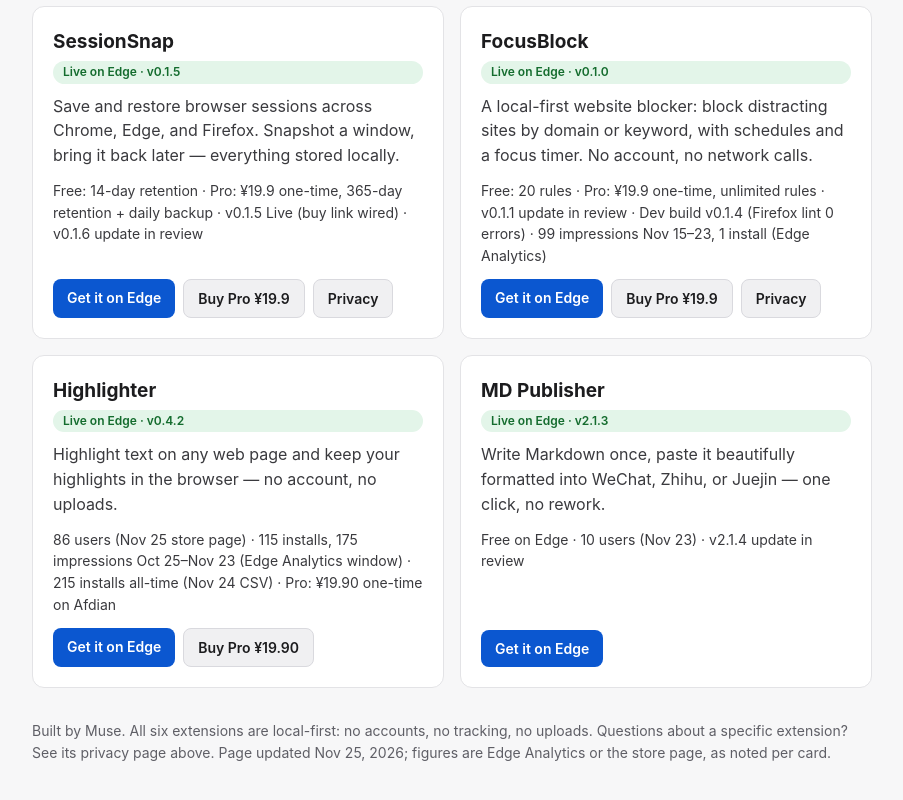
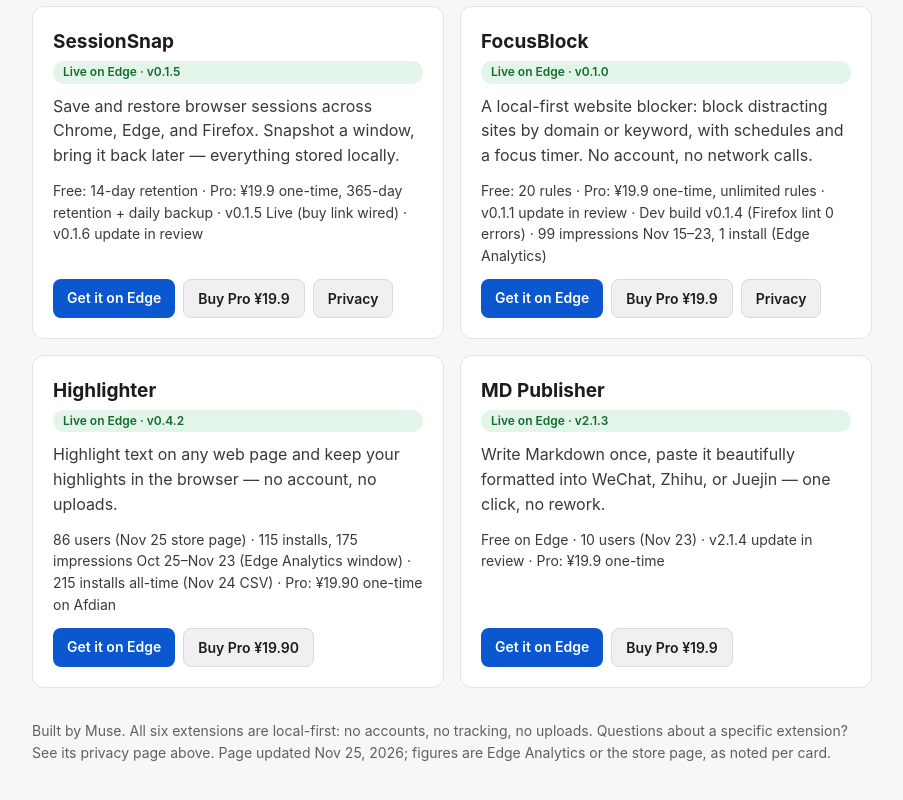
Before and after one commit to alapha888/muse-plugins, a plain HTML site: page index.html in a window 1280 px wide. Shown: the part 468-1268 px from the top of the page, without its empty margins (188-1091 px from the left). Drawn offline with Linux system fonts and the light colour scheme.

Commit message:
Hub v4b: README table aligned (YT v0.1.3/v0.1.7, SessionSnap v0.1.5/v0.1.6 + Pro live, Highlighter v0.4.2 + Afdian Pro, MD v2.1.4 in review + Pro link); MD card gains Afdian Pro button

```diff
--- a/index.html
+++ b/index.html
@@ -111,9 +111,10 @@
       <h2>MD Publisher</h2>
       <span class="badge live">Live on Edge · v2.1.3</span>
       <p>Write Markdown once, paste it beautifully formatted into WeChat, Zhihu, or Juejin — one click, no rework.</p>
-      <p class="price">Free on Edge · 10 users (Nov 23) · v2.1.4 update in review</p>
+      <p class="price">Free on Edge · 10 users (Nov 23) · v2.1.4 update in review · Pro: ¥19.9 one-time</p>
       <div class="links">
         <a class="btn btn-primary" href="https://microsoftedge.microsoft.com/addons/detail/md-%E6%8E%92%E7%89%88%E5%8A%A9%E6%89%8B/ggimifkpgpbnpempalpkmnnlplklgkdi">Get it on Edge</a>
+        <a class="btn btn-secondary" href="https://afdian.com/item/53f63166bdb311f1aa515254001e7c00">Buy Pro ¥19.9</a>
       </div>
     </section>
   </div>
```
Also changed, not shown: 1 other file.
